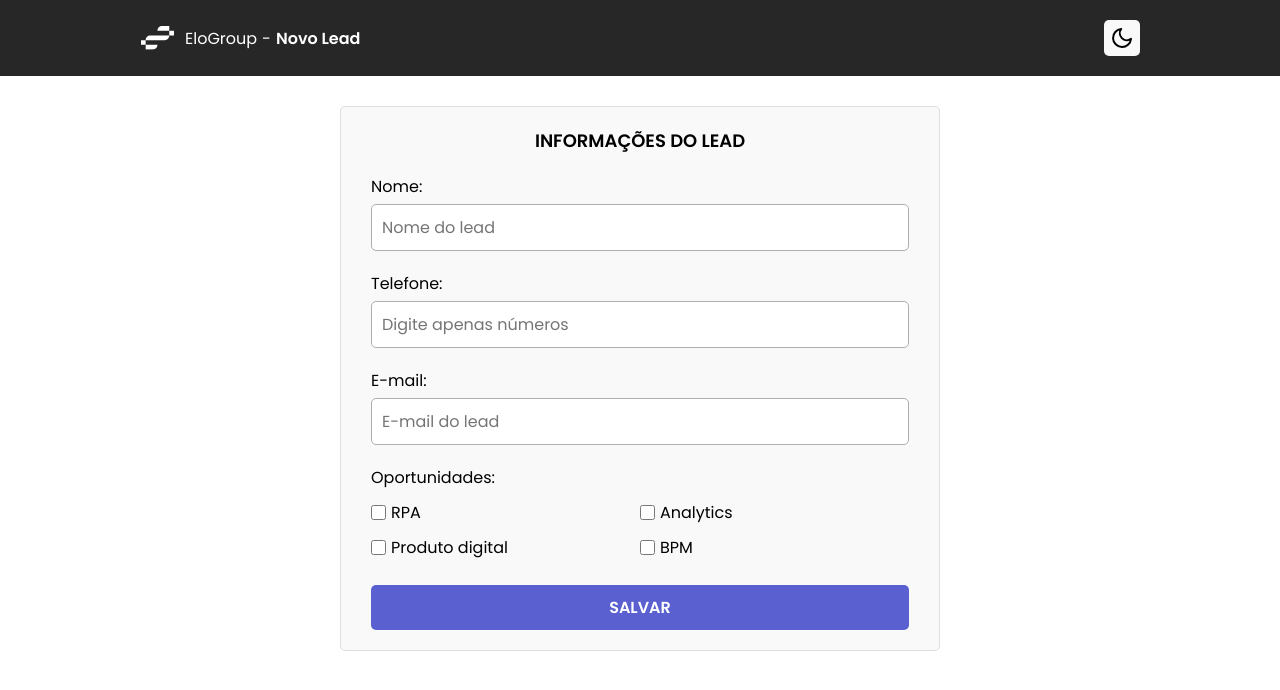
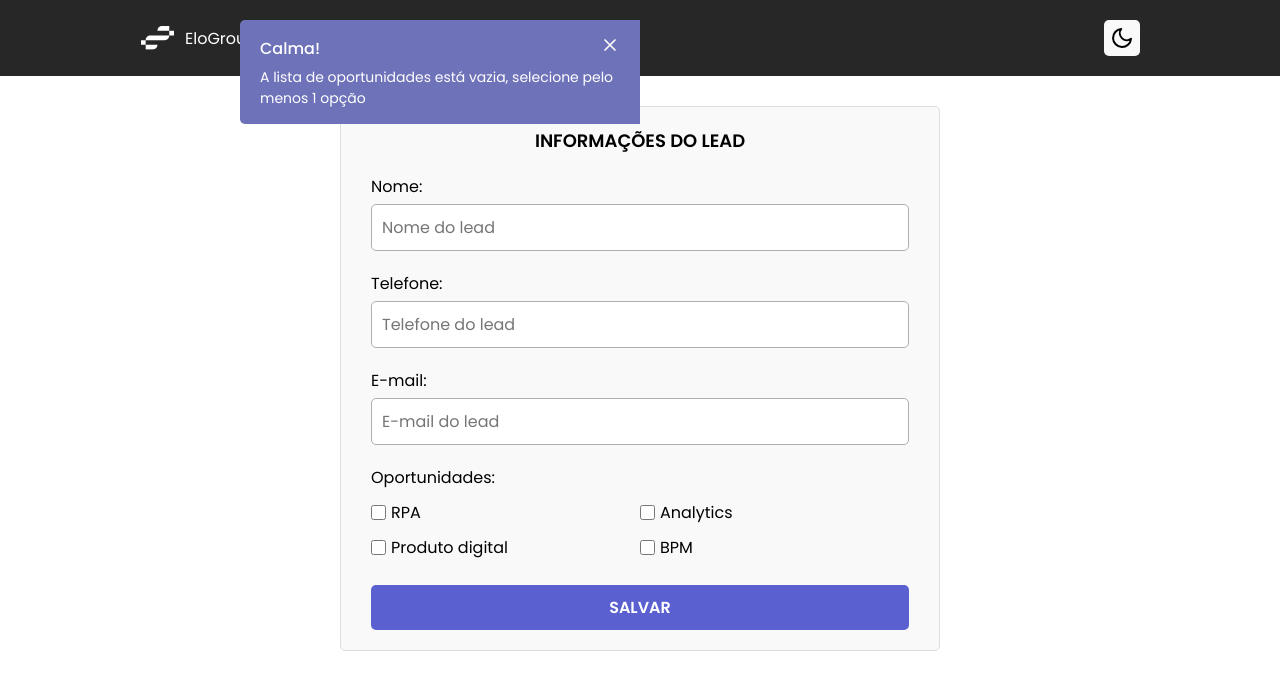
Before and after one commit to filipealvess/manutencao-leads, a React (Create React App) app: page /novo-lead in a window 1280 px wide. Shown: the top 690 px of the page. Built offline with nearby package versions, Linux system fonts and the light colour scheme.

Commit message:
feat: validate new lead form and save data

```diff
--- a/src/pages/NewLead/index.jsx
+++ b/src/pages/NewLead/index.jsx
@@ -1,4 +1,4 @@
-import React from 'react';
+import React, { useState } from 'react';
 import Header from '../../components/Header';
 import Main from '../../components/Main';
 import Form from '../../components/Form';
@@ -6,21 +6,82 @@ import Field from '../../components/Field';
 import PrimaryButton from '../../components/PrimaryButton';
 import CheckboxList from '../../components/CheckboxList';
 import { opportunities } from '../../static/lead';
+import { useFormik } from 'formik';
+import AlertPopup from '../../components/AlertPopup';
+import { saveLead } from '../../controllers/leadController';
+import { useNavigate } from 'react-router-dom';
 
 export default function NewLead() {
+  const [opportunitiesList, setOpportunitiesList] = useState([]);
+  const [popupIsVisible, setPopupIsVisible] = useState(false);
+  const navigate = useNavigate();
+  const formik = useFormik({
+    initialValues: { name: '', phone: '', email: '' },
+    onSubmit: values => {
+      if (opportunitiesList.length === 0) {
+        setPopupIsVisible(true);
+      } else {
+        saveLead({ ...values, opportunities: opportunitiesList });
+        navigate('/dashboard', { state: { leadWasCreated: true } });
+      }
+    }
+  });
+
+  function handleCheckboxChange({ target }) {
+    const { checked, value } = target;
+
+    setOpportunitiesList(checked
+      ? [...opportunitiesList, value]
+      : opportunitiesList.filter(opportunity => opportunity !== value)
+    );
+  }
+
   return (
     <React.Fragment>
       <Header title="Novo Lead" />
 
       <Main>
-        <Form title="Informações do lead">
-          <Field label="Nome" placeholder="Nome do lead" />
-          <Field label="Telefone" placeholder="Digite apenas números" type="tel" />
-          <Field label="E-mail" placeholder="E-mail do lead" type="email" />
+        <Form title="Informações do lead" onSubmit={formik.handleSubmit}>
+          <Field
+            label="Nome"
+            placeholder="Nome do lead"
+            name="name"
+            value={formik.values.name}
+            onChange={formik.handleChange}
+          />
 
-          <CheckboxList title="Oportunidades" options={opportunities} />
+          <Field
+            label="Telefone"
+            placeholder="Telefone do lead"
+            type="tel"
+            name="phone"
+            value={formik.values.phone}
+            onChange={formik.handleChange}
+          />
+
+          <Field
+            label="E-mail"
+            placeholder="E-mail do lead"
+            type="email"
+            name="email"
+            value={formik.values.email}
+            onChange={formik.handleChange}
+          />
+
+          <CheckboxList
+            title="Oportunidades"
+            options={opportunities}
+            onChange={handleCheckboxChange}
+          />
 
           <PrimaryButton text="Salvar" />
+
+          <AlertPopup
+            title="Calma!"
+            message="A lista de oportunidades está vazia, selecione pelo menos 1 opção"
+            isVisible={popupIsVisible}
+            onHide={() => setPopupIsVisible(false)}
+          />
         </Form>
       </Main>
     </React.Fragment>
```
